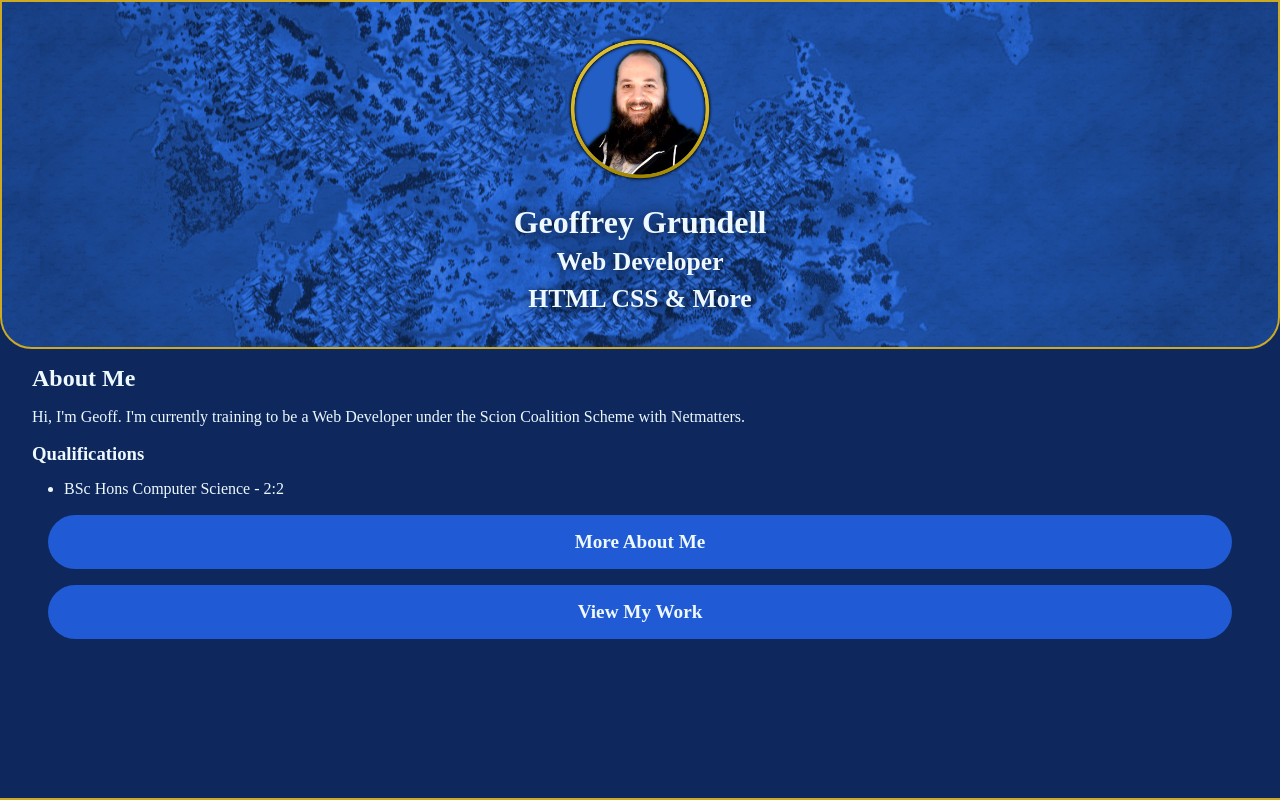
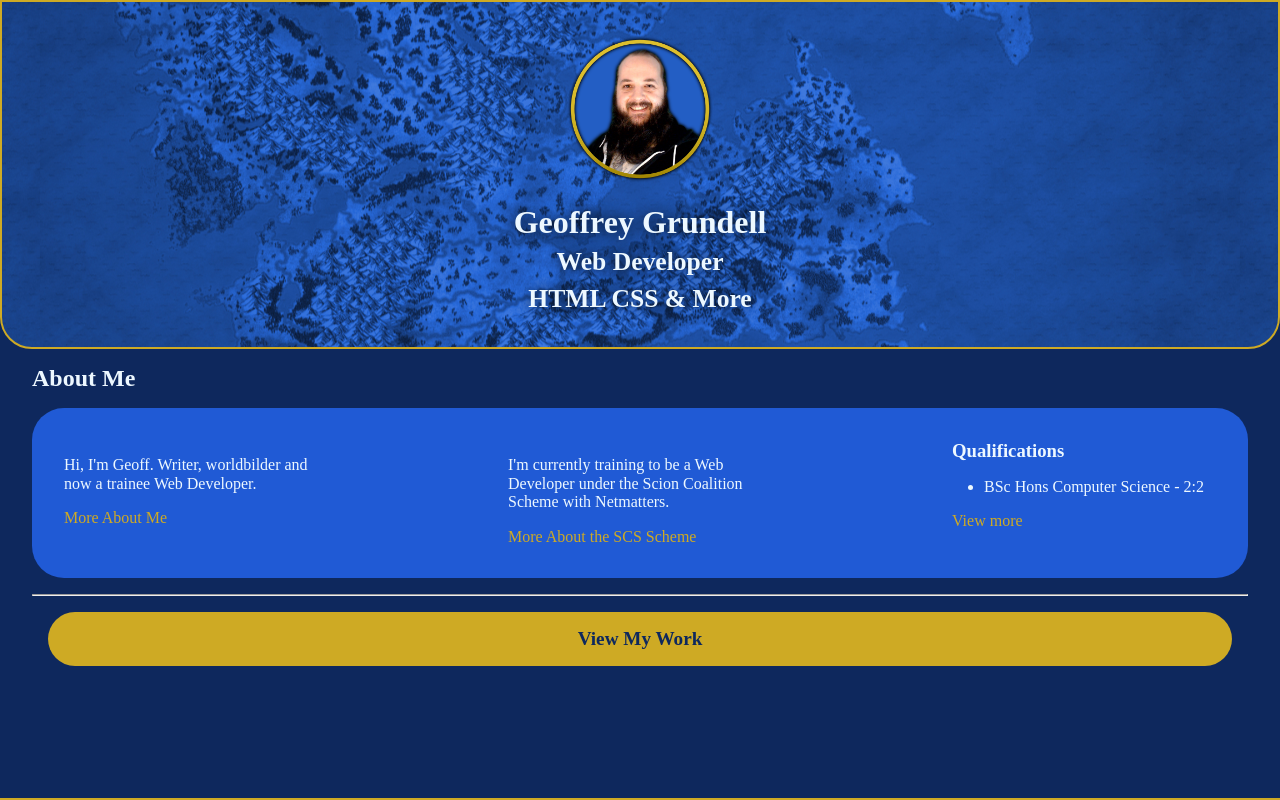
Before and after one commit to GeoffSG/my-portfolio, a PHP site: page / in a window 1280 px wide. Run offline with PHP 8.4, Linux system fonts and the light colour scheme; some web fonts are replaced.

Commit message:
Side-scrolling about me section
Implemented the side-scroll-snapping feature to the index as the introduction

```diff
--- a/css/frontend.css
+++ b/css/frontend.css
@@ -491,10 +491,13 @@ footer .attribution a:hover {
   justify-content: space-between;
   gap: 4rem;
   padding: 2rem;
+  margin-bottom: 1rem;
+  border-radius: 2rem;
   overflow-x: auto;
   scroll-snap-type: x mandatory;
   scroll-padding: 2rem;
 }
+.card-grid div,
 .card-grid .card {
   scroll-snap-align: center;
 }
@@ -518,6 +521,13 @@ footer .attribution a:hover {
 .theme-primary hr {
   color: #205AD5;
 }
+.theme-primary a {
+  color: #CEAA24;
+  text-decoration: none;
+}
+.theme-primary a:hover {
+  color: #E6D55E;
+}
 
 .theme-secondary {
   background-color: #205AD5;
@@ -532,8 +542,15 @@ a.theme-secondary:hover {
   background-color: #CEAA24;
   color: #0e285d;
 }
+.theme-gold a {
+  color: #0e285d;
+}
 
-a.theme-gold:hover {
+.btn.theme-gold {
+  color: #0e285d;
+}
+.btn.theme-gold:hover {
+  color: #0e285d;
   background-color: #E6D55E;
 }
 
--- a/index.html
+++ b/index.html
@@ -20,16 +20,46 @@
           </h1>
         </div>
         <div class="section">
+
           <h2>About Me</h2>
+
+            <div class="card-grid theme-secondary">
+              <div class="">
+                <div class="card-box">
+                  <div class="card-content">
                     <p>
-            Hi, I'm Geoff. I'm currently training to be a Web Developer under the Scion Coalition Scheme with Netmatters.
+                      Hi, I'm Geoff. Writer, worldbilder and now a trainee Web Developer.
                     </p>
+                    <a href="about-me.html">More About Me</a>
+                  </div>
+                </div>
+              </div>
+
+              <div class="">
+                <div class="card-box">
+                  <div class="card-content">
+                    <p>
+                      I'm currently training to be a Web Developer under the Scion Coalition Scheme with Netmatters.
+                    </p>
+                    <a href="scs-scheme.html">More About the SCS Scheme</a>
+                  </div>
+                </div>
+              </div>
+
+              <div class="">
+                <div class="card-box">
+                  <div class="card-content">
                     <h3>Qualifications</h3>
                     <ul>
                       <li>BSc Hons Computer Science - 2:2</li>
                     </ul>
-          <a class="btn theme-secondary rounded" href="about-me.html">More About Me</a>
-          <a class="btn theme-secondary rounded" href="showcase.html">View My Work</a>
+                    <a href="scs-scheme.html">View more</a>
+                  </div>
+                </div>
+              </div>
+            </div>
+          <hr>
+          <a class="btn theme-gold rounded" href="showcase.html">View My Work</a>
         </div>
       </div>
     </header>
--- a/scss/components/_cardgrid.scss
+++ b/scss/components/_cardgrid.scss
@@ -4,11 +4,14 @@
 
     gap: calc($base-spacing*2);
     padding: $base-spacing;
-    // margin: $base-spacing;
+    margin-bottom: calc($base-spacing/2);
+    border-radius: $base-spacing;
 
     overflow-x: auto;
     scroll-snap-type: x mandatory;
     scroll-padding: $base-spacing;
+
+    div,
     .card {
         scroll-snap-align: center;
     }
--- a/scss/themes/_gold.scss
+++ b/scss/themes/_gold.scss
@@ -3,10 +3,16 @@
     $foreground: $blue-d;
     background-color: $background;
     color: $foreground;
+
+    a {
+        color: $foreground;
+    }
 }
 
-a.theme-gold {
+.btn.theme-gold {
+    color: $blue-d;
     &:hover {
+        color: $blue-d;
         background-color: $gold-l;
     }
 }
--- a/scss/themes/_primary.scss
+++ b/scss/themes/_primary.scss
@@ -8,4 +8,13 @@
     hr {
         color: $blue;
     }
+
+    a {
+        // background-color: $background;
+        color: $gold;
+        text-decoration: none;
+        &:hover {
+            color: $gold-l;
+        }
+    }
 }
```
Also changed, not shown: 1 other file. Lines whose indentation alone changed are shown as unchanged.
